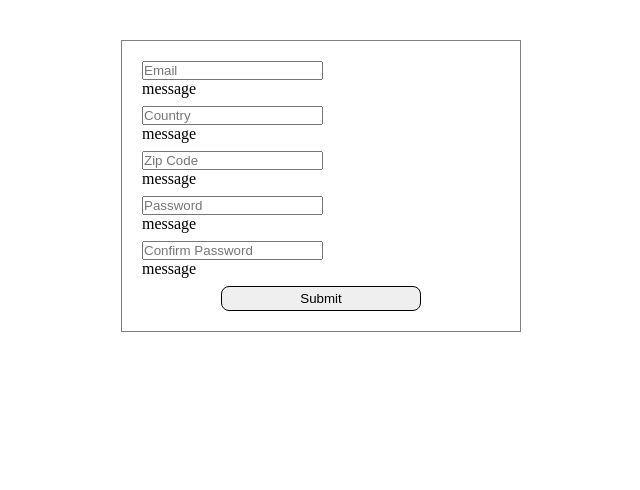
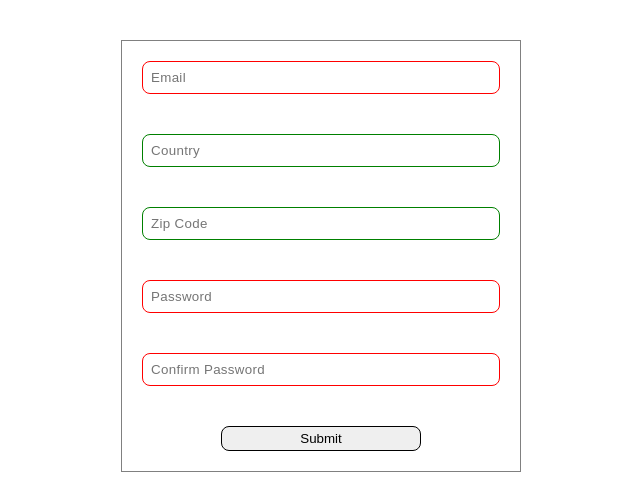
Before and after one commit to ebrahiemfrancis741/form-validation, a plain HTML site: page index.html in a window 1280 px wide. Shown: the whole page, without its empty margins (319-959 px from the left). Drawn offline with Linux system fonts and the light colour scheme.

Commit message:
Add input even listener for '#formEmail' element

```diff
--- a/index.html
+++ b/index.html
@@ -8,19 +8,31 @@
   </head>
   <body>
     <form novalidate>
-      <div>
-        <input type="email" id="formEmail" placeholder="Email" required/>
-        <p id="formEmailMsg">message</p>
+      <div class="form-component">
+        <input type="email" id="formEmail" placeholder="Email" required />
+        <p id="formEmailMsg"></p>
       </div>
-      <div>
-        <input type="text" id="formCountry" placeholder="Country" pattern="[a-zA-Z]"/>
-        <p id="formCountryMsg">message</p>
+      <div class="form-component">
+        <input
+          type="text"
+          id="formCountry"
+          placeholder="Country"
+          pattern="[a-zA-Z]*"
+          minlength="4"
+        />
+        <p id="formCountryMsg"></p>
       </div>
-      <div>
-        <input type="text" id="formZipCode" placeholder="Zip Code" maxlength="4" minlength="4"/>
-        <p id="formZipCodeMsg">message</p>
+      <div class="form-component">
+        <input
+          type="text"
+          id="formZipCode"
+          placeholder="Zip Code"
+          maxlength="4"
+          minlength="4"
+        />
+        <p id="formZipCodeMsg"></p>
       </div>
-      <div>
+      <div class="form-component">
         <input
           type="password"
           required
@@ -28,16 +40,16 @@
           placeholder="Password"
           pattern="(?=.*[!@#$%^&*])(?=.*[A-Z])(?=.*[a-z])(?=.*\d).{8,}"
         />
-      <p id="formPasswordMsg">message</p>
+        <p id="formPasswordMsg"></p>
       </div>
-      <div>
+      <div class="form-component">
         <input
           type="password"
           required
           id="formPasswordConfirm"
           placeholder="Confirm Password"
         />
-      <p id="formPasswordConfirmMsg">message</p>
+        <p id="formPasswordConfirmMsg"></p>
       </div>
       <button type="submit" id="btnSubmit">Submit</button>
     </form>
--- a/main.js
+++ b/main.js
@@ -1,6 +1,5 @@
 
 function btnSubmitEventHandler(event){
-  console.log(event);
   event.preventDefault();
   let form = document.querySelector("form");
   if(form.reportValidity()){
@@ -8,9 +7,22 @@ function btnSubmitEventHandler(event){
   }
 }
 
+function formEmailEventListener(event){
+  let formEmailMsg = document.querySelector("#formEmailMsg");
+  if(!event.target.checkValidity()){
+    formEmailMsg.textContent = "Email needs to be in format 'email@example.com'"
+  }
+  else{
+    formEmailMsg.textContent = "";
+  }
+}
+
 function main(){
   let btnSubmit = document.querySelector("#btnSubmit");
   btnSubmit.addEventListener("click", btnSubmitEventHandler);
+
+  let formEmail = document.querySelector("#formEmail");
+  formEmail.addEventListener("input", formEmailEventListener);
 }
 
 main();
--- a/styles.css
+++ b/styles.css
@@ -1,42 +1,58 @@
-
-*{
+* {
   margin: 0;
   padding: 0;
   box-sizing: border-box;
 }
 
-form{
+:root {
+  font-family: sans-serif;
+}
+
+form {
   display: flex;
   flex-direction: column;
-  gap: 8px;
+  gap: 20px;
   width: 400px;
   padding: 20px;
   margin: 40px auto;
   border: 1px solid grey;
 
-  >button{
+  > button {
     padding: 4px;
     width: 200px;
     align-self: center;
     border-radius: 8px;
     border: 1px solid black;
 
-    &:hover{
+    &:hover {
       background-color: rgb(187, 187, 187);
     }
   }
 
-  >input{
-    padding: 12px;
-    border-radius: 8px;
-    border: 1px solid grey;
+  > div.form-component {
+    > input {
+      padding: 8px;
+      border-radius: 8px;
+      border: 1px solid grey;
+      width: 100%;
+      letter-spacing: 0.02rem;
 
-    &:invalid{
-      border: 1px solid red;
+      &:invalid {
+        border: 1px solid red;
+      }
+
+      &:valid {
+        border: 1px solid green;
+      }
     }
 
-    &:valid{
-      border: 1px solid green;
+    > p {
+      margin-top: 4px;
+      margin-left: 8px;
+      font-size: 0.75rem;
+      letter-spacing: 0.02rem;
+      width: 100%;
+      height: 16px;
     }
   }
 }
```
Lines whose indentation alone changed are shown as unchanged.
